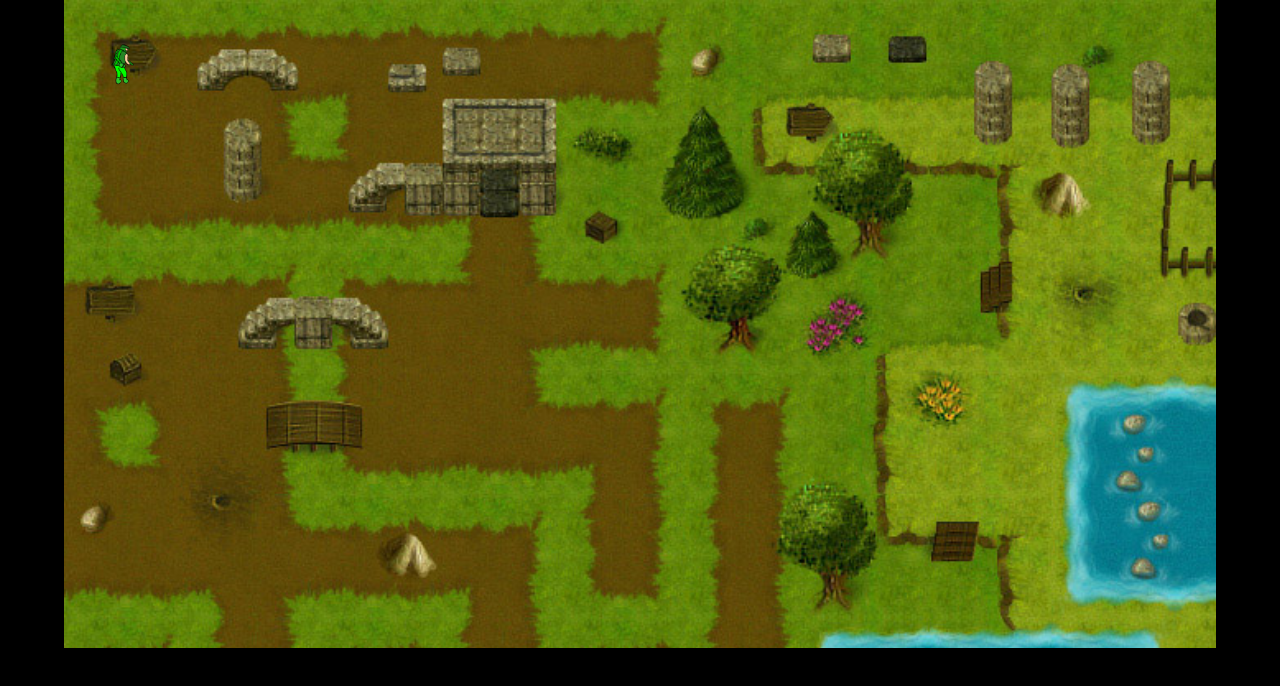
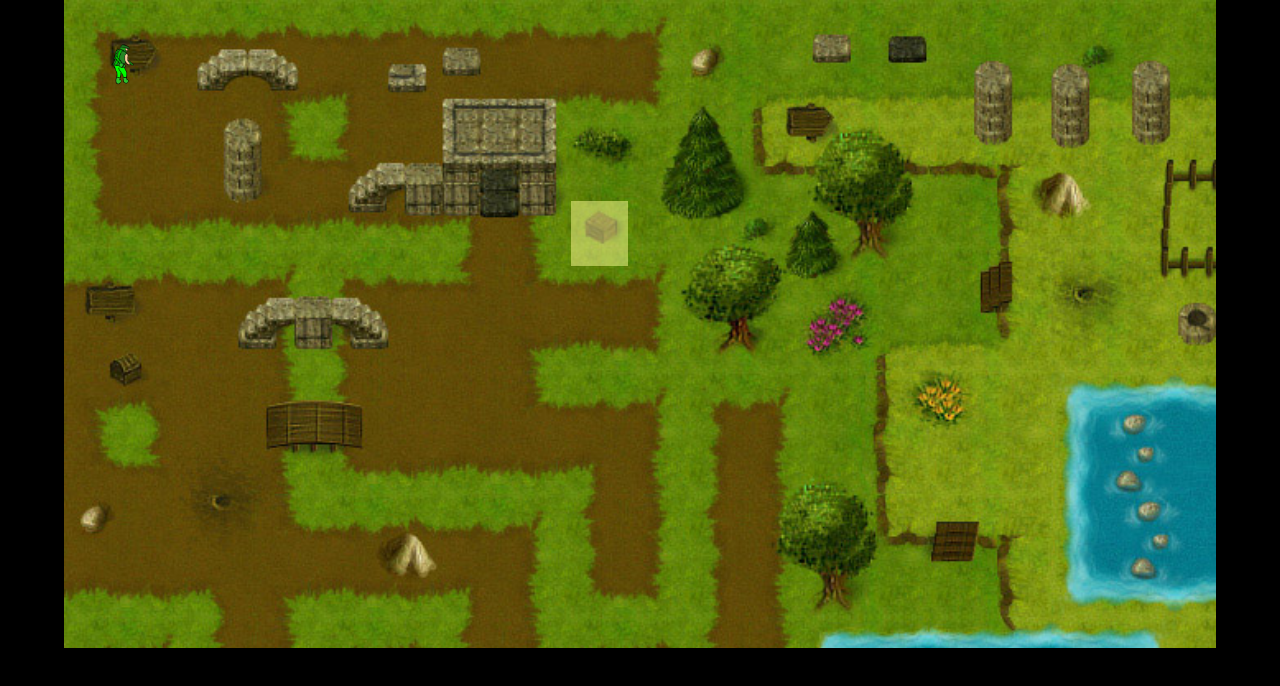
Before and after one commit to Shadow1993/JS-Game-CV, a website: page client/index.html in a window 1280 px wide. Drawn offline with nearby package versions, Linux system fonts and the light colour scheme; files that its build step writes are made by us from their sources; files whose address does not match are found by name.

Commit message:
Scavanger hunt confirmed

```diff
--- a/client/index.html
+++ b/client/index.html
@@ -54,6 +54,7 @@
         <main>
             <div class='zone hidden'>
                 <div class='character hidden'></div>
+                <div class='testBox'></div>
             </div>
         </main>
         <footer>
--- a/development/js/main.js
+++ b/development/js/main.js
@@ -73,6 +73,9 @@ $(document).ready(function() {
             'transform': 'translate(' + x + 'px, ' + y + 'px) scale(' + cScale + ')'
         });
         animationCancel = setTimeout(funcAnimationCancel, 2100);
+        if (event.target.className === 'testBox') {
+            window.alert('Nice! You found me!');
+        }
     });
 
     $char.animateSprite({
--- a/development/scss/main.scss
+++ b/development/scss/main.scss
@@ -26,6 +26,7 @@ html, body{
 }
 .character{
     display:none;
+    position: absolute;
     transition: transform 2s ease;
     width: 128px;
     height: 128px;
@@ -48,3 +49,11 @@ html, body{
 main{
     padding: 0 5%;
 }
+.testBox{
+    width:5%;
+    padding-bottom: 75% * 0.075;
+    background-color: rgba(255, 255, 150, 0.5);
+    position: absolute;
+    top: 31%;
+    left: 44%;
+}
```
